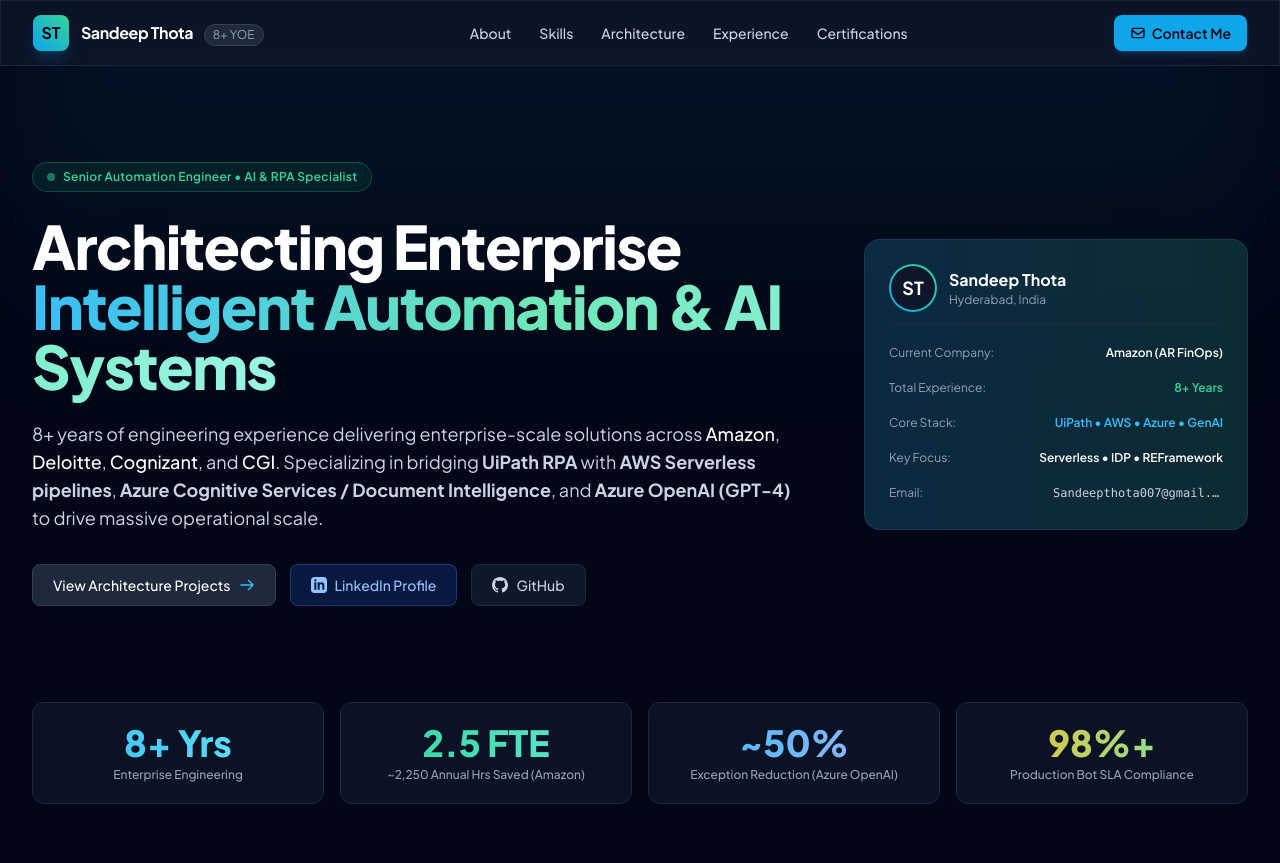
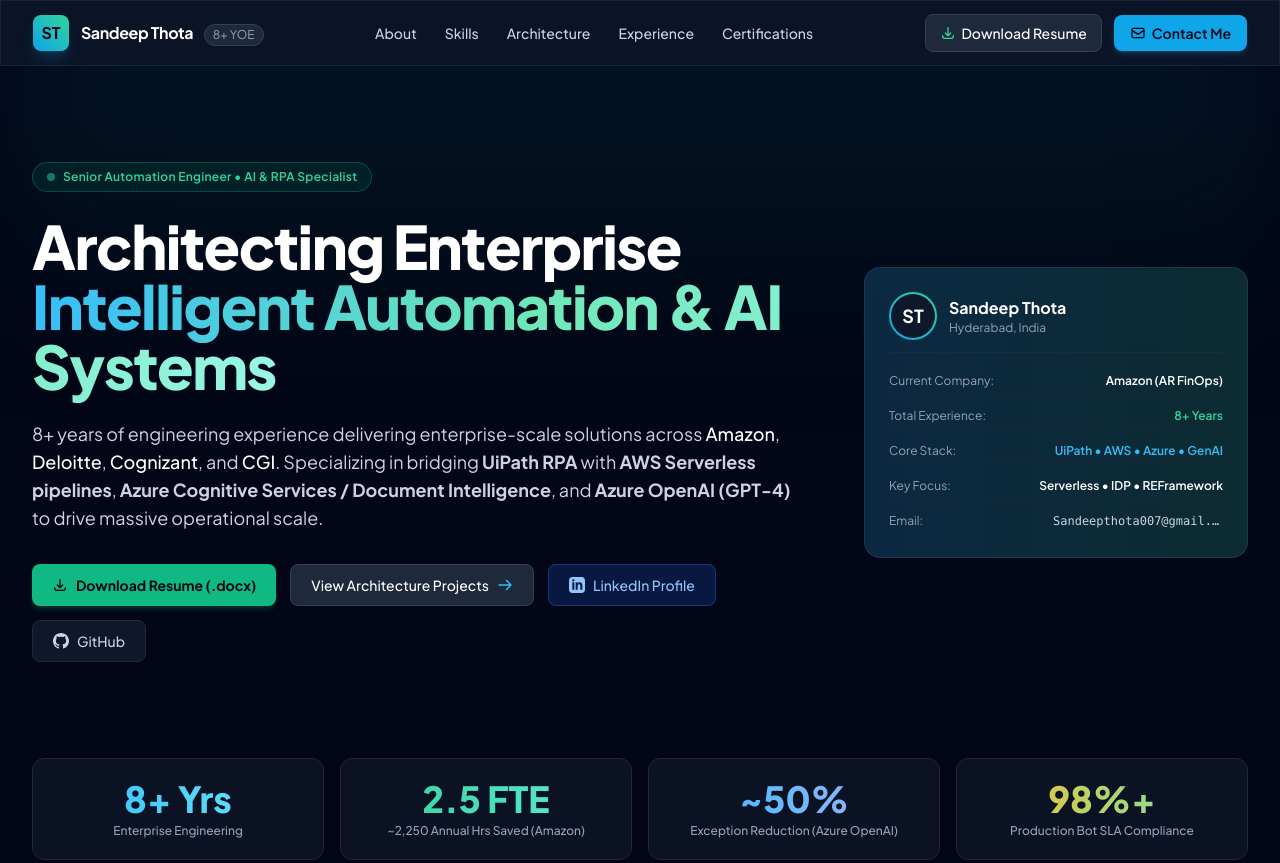
Before and after one commit to ItsSandeepThota/portfolio, a plain HTML site: page index.html in a window 1280 px wide. Shown: the top 863 px of the page. Drawn offline with nearby package versions, Linux system fonts and the light colour scheme.

Commit message:
Add downloadable resume and update portfolio buttons

```diff
--- a/index.html
+++ b/index.html
@@ -84,7 +84,11 @@
             </nav>
 
             <div class="flex items-center space-x-3">
-                <a href="mailto:Sandeepthota007@gmail.com" class="px-4 py-2 rounded-lg bg-sky-500 hover:bg-sky-400 text-slate-950 font-semibold text-sm transition-all shadow-md shadow-sky-500/20 hover:shadow-sky-500/30 flex items-center space-x-1.5">
+                <a href="Sandeep_Thota_Resume.docx" download class="px-3.5 py-2 rounded-lg bg-slate-800 hover:bg-slate-700 text-white font-medium text-xs sm:text-sm border border-slate-700 transition-all flex items-center space-x-1.5">
+                    <svg class="w-4 h-4 text-emerald-400" fill="none" stroke="currentColor" viewBox="0 0 24 24"><path stroke-linecap="round" stroke-linejoin="round" stroke-width="2" d="M4 16v1a3 3 0 003 3h10a3 3 0 003-3v-1m-4-4l-4 4m0 0l-4-4m4 4V4"/></svg>
+                    <span>Download Resume</span>
+                </a>
+                <a href="mailto:Sandeepthota007@gmail.com" class="px-4 py-2 rounded-lg bg-sky-500 hover:bg-sky-400 text-slate-950 font-semibold text-xs sm:text-sm transition-all shadow-md shadow-sky-500/20 hover:shadow-sky-500/30 flex items-center space-x-1.5">
                     <svg class="w-4 h-4" fill="none" stroke="currentColor" viewBox="0 0 24 24"><path stroke-linecap="round" stroke-linejoin="round" stroke-width="2" d="M3 8l7.89 5.26a2 2 0 002.22 0L21 8M5 19h14a2 2 0 002-2V7a2 2 0 00-2-2H5a2 2 0 00-2 2v10a2 2 0 002 2z"/></svg>
                     <span>Contact Me</span>
                 </a>
@@ -116,6 +120,10 @@
 
                 <!-- Quick Action Buttons -->
                 <div class="flex flex-wrap gap-3.5 justify-center md:justify-start pt-2">
+                    <a href="Sandeep_Thota_Resume.docx" download class="px-5 py-2.5 rounded-lg bg-emerald-500 hover:bg-emerald-400 text-slate-950 font-bold text-sm transition-all shadow-md shadow-emerald-500/20 hover:shadow-emerald-500/30 flex items-center space-x-2">
+                        <svg class="w-4 h-4" fill="none" stroke="currentColor" viewBox="0 0 24 24"><path stroke-linecap="round" stroke-linejoin="round" stroke-width="2" d="M4 16v1a3 3 0 003 3h10a3 3 0 003-3v-1m-4-4l-4 4m0 0l-4-4m4 4V4"/></svg>
+                        <span>Download Resume (.docx)</span>
+                    </a>
                     <a href="#projects" class="px-5 py-2.5 rounded-lg bg-slate-800 hover:bg-slate-700 text-white font-medium text-sm border border-slate-700 hover:border-slate-600 transition-all flex items-center space-x-2">
                         <span>View Architecture Projects</span>
                         <svg class="w-4 h-4 text-sky-400" fill="none" stroke="currentColor" viewBox="0 0 24 24"><path stroke-linecap="round" stroke-linejoin="round" stroke-width="2" d="M14 5l7 7m0 0l-7 7m7-7H3"/></svg>
```
Also changed, not shown: 1 other file.
